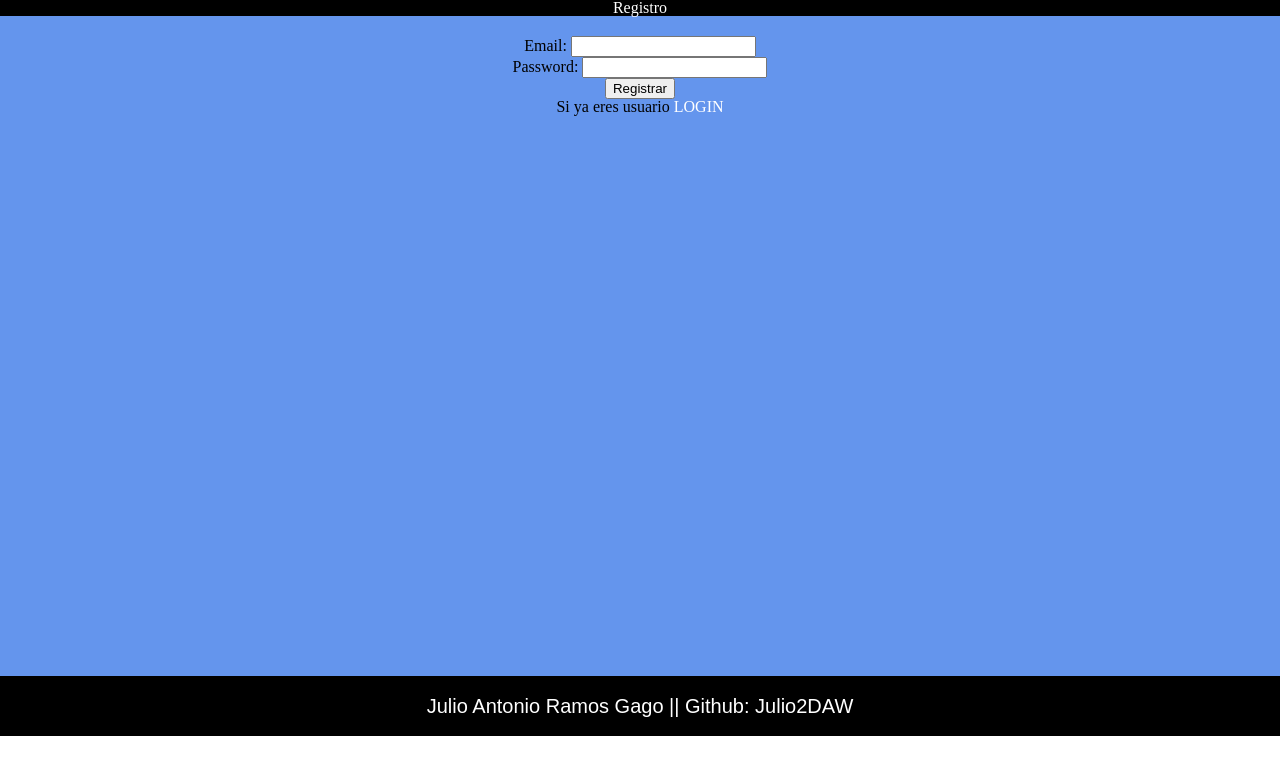
After one commit to Julio2DAW/ramos_gago_julio_aprende_ingles, a PHP site: page /php/registro.php in a window 1280 px wide. The commit adds this page. Shown: the top 775 px of the page. Run offline with PHP 8.4, Linux system fonts and the light colour scheme.

Commit message:
registro

```diff
--- a/sql/datos_prueba/insertar_datos_prueba_practica.sql
+++ b/sql/datos_prueba/insertar_datos_prueba_practica.sql
@@ -69,7 +69,7 @@ INSERT INTO Palabras (espanol, ingles, categoria) VALUES
 ('Escritora', 'Writer', 5);
 
 -- Insertar datos en la tabla Usuarios
-INSERT INTO Usuarios (email, password) VALUES
+INSERT INTO Usuarios (email, pwd) VALUES
 ('julio@gmail.com', '12345'),
 ('felipe@gmail.com', '12345'),
 ('diego@gmail.com', '12345'),
--- a/sql/script_db.sql
+++ b/sql/script_db.sql
@@ -33,7 +33,7 @@ CREATE TABLE Usuarios(
 
     id_usuario smallint unsigned NOT NULL PRIMARY KEY AUTO_INCREMENT,
     email varchar(80) NOT NULL UNIQUE,
-    password varchar(25) NOT NULL
+    pwd varchar(25) NOT NULL
 );
 
 -- Creo la tabla Prac_Ejer
--- a/src/index.html
+++ b/src/index.html
@@ -14,7 +14,7 @@
         <nav>
             <ul>
                 <li><a href="index.html">Inicio</a></li>
-                <li>Login</li>
+                <li><a href="php/registro.php">Login</a></li>
                 <li><a href="php/ejercicio.php">Ejercicio</a></li>
             </ul>
         </nav>
--- a/src/php/controlador.php
+++ b/src/php/controlador.php
@@ -96,4 +96,79 @@
                 return 'Ha sucedido un problema';
             }
         }
+
+        /**
+         * @function registroC
+         * Función para registro
+         */
+        function registroC(){
+
+            //Comprobar que el usuario ha introducido un correo
+            if(empty($_POST['email'])){
+
+                return "Debes de insertar un correo";
+            }else{
+
+                $email = "'".$_POST['email']."'";
+            }
+
+            //Comprobar que el usuario ha introducido una contraseña
+            if(empty($_POST['password'])){
+
+                return "Debes de insertar una contraseña";
+            }else{
+
+                $pwd = "'".$_POST['password']."'";
+            }
+
+            //Crea un hash de la contraseña
+            $pwd_encriptada = password_hash($pwd, PASSWORD_DEFAULT);
+
+            $this->modelo->registroM($email, $pwd_encriptada);
+
+            if($this->modelo->conexion->affected_rows>0){
+
+                echo "Eres nuevo usuario";
+            }else{
+
+                echo "El registro no se ha producido por motivos desconocidos";
+            }
+        }
+
+        /**
+         * Método para comprobar el inicio de sesión
+         */
+        function loginC(){
+
+            //Comprobar que el usuario ha introducido un correo
+            if(empty($_POST['email'])){
+
+                return "Debes de insertar un correo";
+            }else{
+
+                $email = "'".$_POST['email']."'";
+            }
+
+            //Comprobar que el usuario ha introducido una contraseña
+            if(empty($_POST['password'])){
+
+                return "Debes de insertar una contraseña";
+            }else{
+
+                $pwd = "'".$_POST['password']."'";
+            }
+
+            $usuario = $this->modelo->loginM($email);
+            $nr = mysqli_num_rows($usuario);
+
+            $buscarpass = mysqli_fetch_array($usuario);
+
+            if(($nr == 1) && (password_verify($pwd, $buscarpass['pwd']))){
+
+                return "Bienvenido:  $email";
+            }else{
+
+                return "No se pudo iniciar sesión";
+            }
+        }
     }
--- a/src/php/modelo.php
+++ b/src/php/modelo.php
@@ -125,4 +125,24 @@
 
             return $this->conexion->query($sql);
         }
+
+        /**
+         * @function registroM
+         * Función que realiza una consulta (insert), para introducir un nuevo usuario
+         */
+        function registroM($email, $pwd_encriptada){
+
+            $sql = "INSERT INTO usuarios (email, pwd) VALUES ($email, '$pwd_encriptada')";
+            $this->conexion->query($sql);
+        }
+
+        /**
+         * @function loginM
+         * Función que realiza una consulta (select), para sacar los datos
+         */
+        function loginM($email){
+
+            $sql = "SELECT * FROM usuarios WHERE email = $email";
+            return $this->conexion->query($sql);
+        }
     }
--- /dev/null
+++ b/src/php/registro.php
@@ -0,0 +1,45 @@
+<!DOCTYPE html>
+<html lang="es">
+    <head>
+        <meta charset="UTF-8" />
+        <meta http-equiv="X-UA-Compatible" content="IE=edge" />
+        <meta name="viewport" content="width=device-width, initial-scale=1.0" />
+        <meta author="Julio Antonio Ramos Gago (jramosgago.guadalupe@alumnado.fundacionloyola.net)" />
+        <title>Aprende Inglés</title>
+        <link rel="stylesheet" href="../css/comun.css" />
+        <link rel="stylesheet" href="../css/estilos.css" />
+        <link rel="stylesheet" href="../css/reset.css" />
+    </head>
+    <body>
+        <nav>
+            <h2>Registro</h2>
+        </nav>
+        <main>
+            <form action="#" method="POST">
+                <div>
+                    <label>Email: </label>
+                    <input type="email" name="email" />
+                </div>
+                <div>
+                    <label>Password: </label>
+                    <input type="password" name="password" />
+                </div>
+                <input type="submit" value="Registrar" name="registrar" />
+            </form>
+            <?php
+                session_start();
+                require_once 'controlador.php';
+                $controlador = new Controlador();
+
+                if(isset($_POST['registrar'])){
+
+                    $insertar = $controlador->registroC();
+                }
+            ?>
+            <div>Si ya eres usuario <a href="login.php">LOGIN</a></div>
+        </main>
+        <footer>
+            <p>Julio Antonio Ramos Gago || Github: Julio2DAW</p>
+        </footer>
+    </body>
+</html>
```
Also changed, not shown: src/php/login.php (added, +43 -0 lines).
